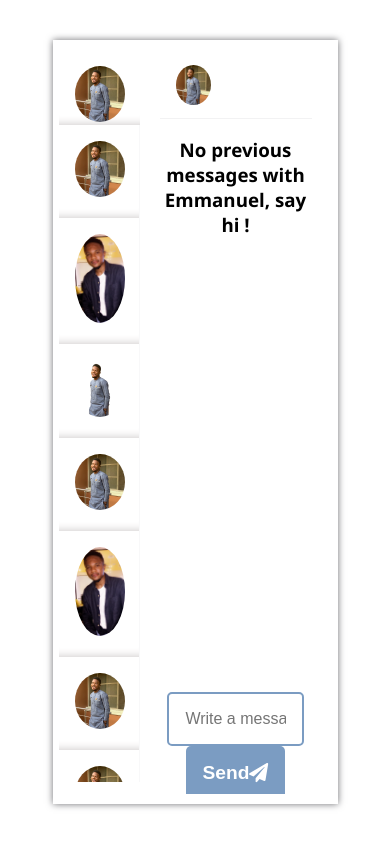
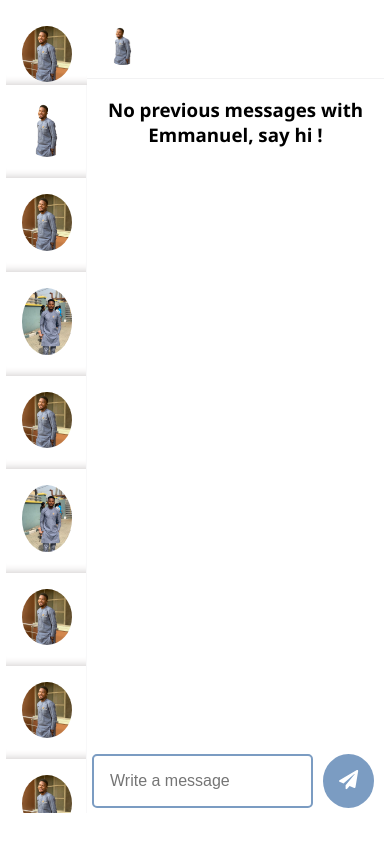
Before and after one commit to manuelbiolatiri/frontend-challenge, a React (Create React App) app: page /messages/1 in a window 390 px wide. Built offline with nearby package versions, Linux system fonts and the light colour scheme.

Commit message:
made chat app mobile responsive

```diff
--- a/src/components/Home.jsx
+++ b/src/components/Home.jsx
@@ -4,10 +4,10 @@ import store from '../store'
 export default props => {
   const { name, pic} = store.getState().users.user
   return (
-    <div className="empty">
-      <h1 className="empty-name">Welcome back, {name} </h1>
+    <div className="home">
+      <h1 className="home-name">Welcome back, {name} </h1>
       <div className="relative">
-        <img src={pic} alt={name} className="empty-img" />
+        <img src={pic} alt={name} className="home-img" />
       </div>
     </div>
   )
--- a/src/components/main.jsx
+++ b/src/components/main.jsx
@@ -1,5 +1,5 @@
 import React, { Component } from 'react'
-import Router from '../routing/router'
+import Router from '../route/router'
 
 export class Main extends Component {
   render() {
--- a/src/data/db-data.js
+++ b/src/data/db-data.js
@@ -1,4 +1,4 @@
-import photo from '../assets/img/me.JPG'
+import photo from '../assets/img/meee.JPG'
 import photo1 from '../assets/img/myself.png'
 import photo2 from '../assets/img/andI.jpg'
 import store from '../store'
@@ -53,7 +53,7 @@ export const data = [
       }
     ],
     name: 'Emmanuel',
-    pic: photo2,
+    pic: photo1,
   },
   {
     id: 2,
@@ -64,7 +64,7 @@ export const data = [
       }
     ],
     name: 'Biolatiri',
-    pic: photo
+    pic: photo2
   },
   {
     id: 3,
@@ -75,7 +75,7 @@ export const data = [
       }
     ],
     name: 'Laide',
-    pic: photo1
+    pic: photo
   },
   {
     id: 4,
--- a/src/reducers/users.js
+++ b/src/reducers/users.js
@@ -14,11 +14,6 @@ export default function user(state = userInitialState, action) {
           content: action.payload.text,
           sentOn: new Date()
         })
-        console.log({
-            isThisUser: action.payload.senderIsOurUser,
-            content: action.payload.text,
-            sentOn: new Date()
-        })
       return { ...state }
 
     default:
--- a/src/store/index.js
+++ b/src/store/index.js
@@ -1,10 +1,8 @@
 import { createStore, compose } from 'redux'
 import reducers from '../reducers'
-import {userInitialState} from './initialState'
 
 const store = createStore(
     reducers,
-    userInitialState,
     compose(
     window.__REDUX_DEVTOOLS_EXTENSION__ && window.__REDUX_DEVTOOLS_EXTENSION__()
     )
--- a/src/styles/main.css
+++ b/src/styles/main.css
@@ -53,8 +53,7 @@ body {
 }
 
 .main {
-  padding-left: 20px;
-  padding-right: 20px;
+  padding: 0 20px;
   flex: 1 1 0;
   overflow-y: auto;
 }
@@ -176,27 +175,26 @@ body {
   background-color: #d1d1d1;
 }
 
-.empty {
+.home {
   display: flex;
   flex-direction: column;
   align-items: center;
   justify-content: center;
   height: 100%;
 }
-.empty-name {
+.home-name {
   color: rgb(63, 63, 65);
 }
 
-.empty-img {
+.home-img {
   width: 200px;
   height: 200px;
   border-radius: 50%;
   margin: 0.5rem 0;
 }
-.empty-btn, .send-btn {
+.home-btn, .send-btn {
   padding: 1rem;
   margin: 0px 10px;
-  font-weight: bold;
   font-size: 1.2rem;
   border-radius: 5px;
   background-color: #7b9cc2;
@@ -204,11 +202,14 @@ body {
   color: white;
   cursor: pointer;
 }
-.empty-btn:hover {
+
+.send-btn:hover {
   background:#24558c;
-  color: rgb(63, 63, 65);
   cursor: pointer;
   transition: 300ms;
+}
+.span {
+  margin-right: 8px;
 }
 
 .messages {
@@ -221,6 +222,34 @@ body {
   width: 100%;
   margin: 0 auto;
   overflow-y: scroll;
+}
+
+@media (max-width: 667px) {
+  .center-app {
+    width: 100%;
+    margin: 0;
+  }
+  .main {
+    padding: 0px;
+  }
+  .messages {
+    height: 80vh;
+  }
+  .message-input {
+    width: 100%;
+  }
+  .form-container {
+    display: flex;
+  }
+  .send-btn {
+    border-radius: 50%;
+  }
+  .msg-input {
+    margin-left: 5px;
+  }
+  .span {
+    display: none;
+  }
 }
 
 .message {
@@ -243,7 +272,7 @@ body {
   padding: 1rem;
   max-width: 45%;
   border-radius: 8px;
-  border:2px solid #3f3d3d
+  border: 1px solid rgb(63, 63, 65)
 }
 
 .header {
```
Also changed, not shown: src/route/router.js (renamed from src/routing/router.js).
